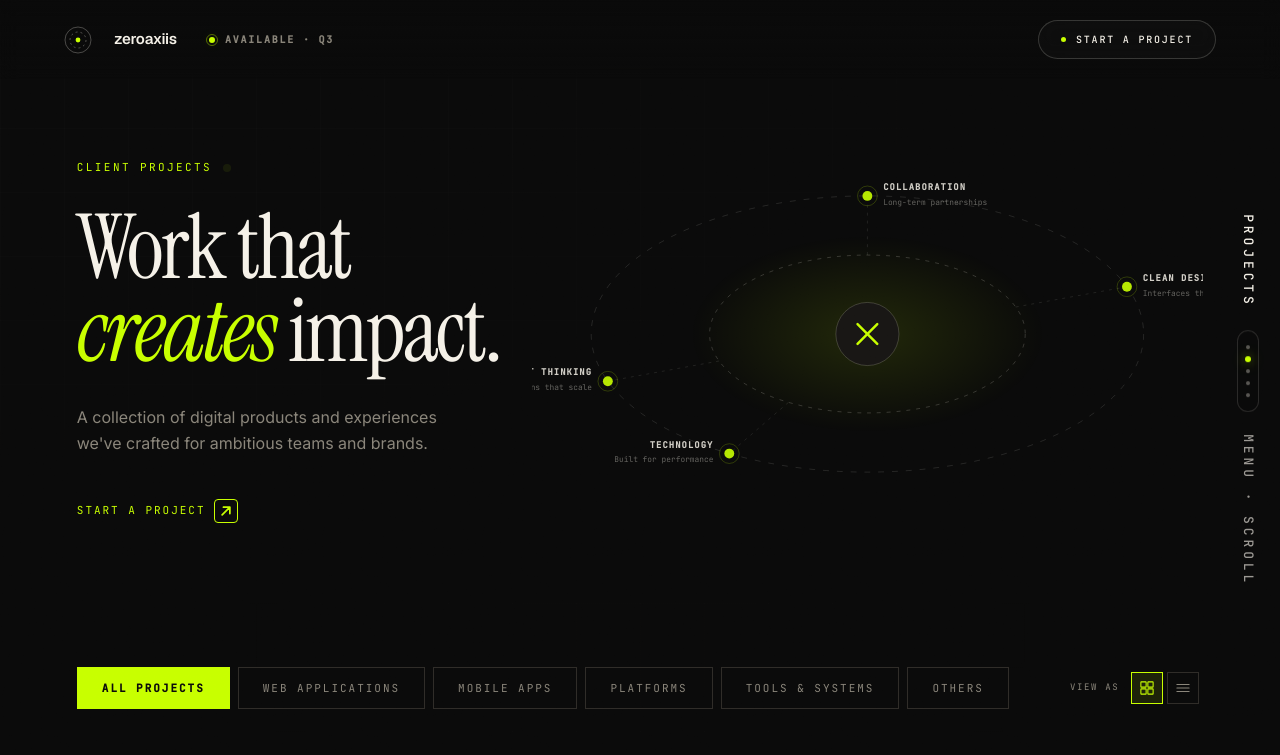
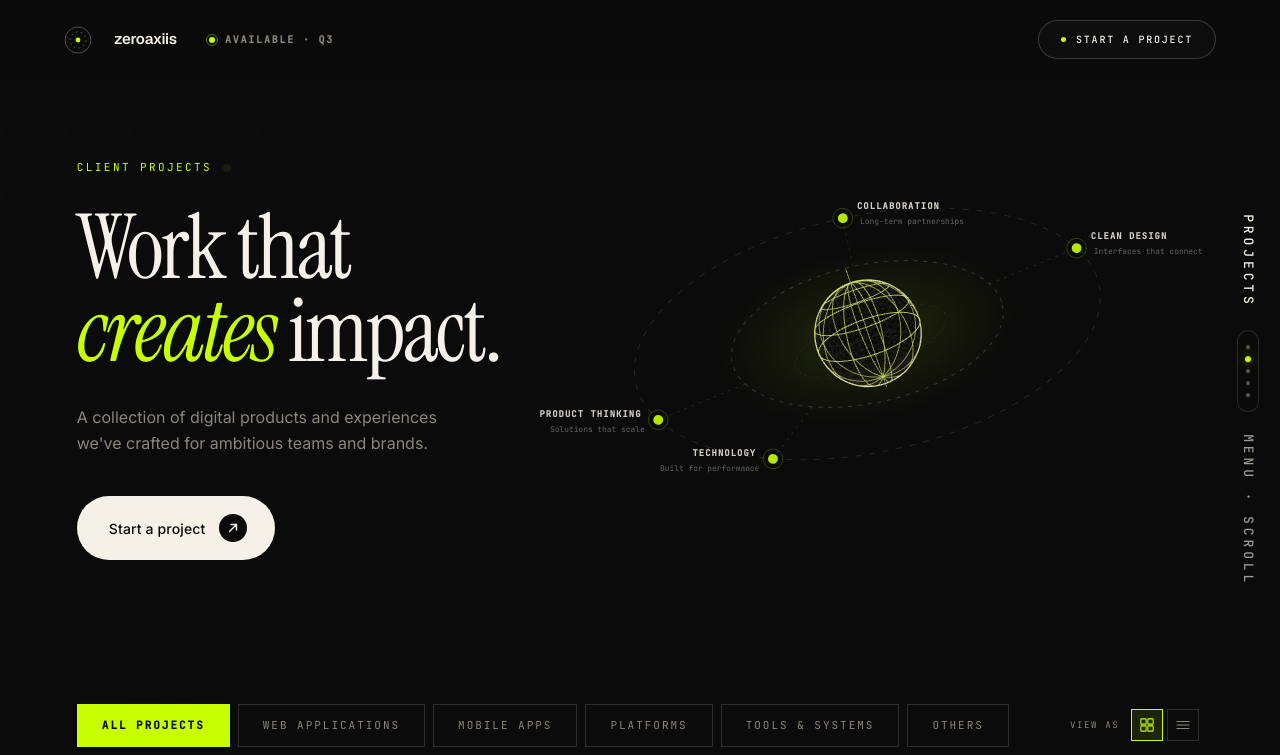
Before and after one commit to zeroaxiis/zeroaxiis, a Next.js app: page /projects in a window 1280 px wide. Shown: the top 755 px of the page. Built offline with nearby package versions, Linux system fonts and the light colour scheme; grey boxes are pictures that could not be loaded.

Commit message:
feat; Header updated with 3D element

```diff
--- a/components/sections/hero/scene/globe.tsx
+++ b/components/sections/hero/scene/globe.tsx
@@ -17,7 +17,13 @@ import { useWindowPointer } from "./use-window-pointer";
  * - cursor-following tilt + velocity-driven spin boost
  * - hover halo + grid pulse
  */
-export function Globe() {
+export interface GlobeProps {
+  tiltX?: number;
+  tiltZ?: number;
+  interactive?: boolean;
+}
+
+export function Globe({ tiltX = AXIAL_TILT, tiltZ = 0, interactive = true }: GlobeProps = {}) {
   const groupRef = useRef<THREE.Group>(null);
   const meshRef = useRef<THREE.Group>(null);
   const wireRef = useRef<THREE.LineSegments>(null);
@@ -47,7 +53,7 @@ export function Globe() {
   // the hit-sphere and outside the canvas bounds.
   useEffect(() => {
     const onMove = (e: PointerEvent) => {
-      if (!dragging.current) return;
+      if (!interactive || !dragging.current) return;
       const dx = e.clientX - dragLast.current.x;
       const dy = e.clientY - dragLast.current.y;
       dragLast.current.x = e.clientX;
@@ -106,8 +112,8 @@ export function Globe() {
     const t = state.clock.elapsedTime;
 
     // Pointer velocity → drives spin boost + halo intensity
-    const px = winPointer.current.x;
-    const py = winPointer.current.y;
+    const px = interactive ? winPointer.current.x : 0;
+    const py = interactive ? winPointer.current.y : 0;
     const dpx = px - winPointerLast.current.x;
     const dpy = py - winPointerLast.current.y;
     const v = Math.min(Math.sqrt(dpx * dpx + dpy * dpy) * 60, 1.5);
@@ -144,10 +150,11 @@ export function Globe() {
     }
     if (groupRef.current) {
       groupRef.current.rotation.x =
-        AXIAL_TILT +
+        tiltX +
         rotX.current +
         followX.current +
         Math.sin(t * 0.15) * 0.02;
+      groupRef.current.rotation.z = tiltZ;
       const breath = 1 + winVelocity.current * 0.04;
       const s = (hovered ? 1.06 : 1) * breath;
       groupRef.current.scale.lerp(new THREE.Vector3(s, s, s), 0.18);
@@ -194,15 +201,18 @@ export function Globe() {
   });
 
   const onOver = (e: ThreeEvent<PointerEvent>) => {
+    if (!interactive) return;
     e.stopPropagation();
     setHovered(true);
     if (!dragging.current) document.body.style.cursor = "grab";
   };
   const onOut = () => {
+    if (!interactive) return;
     setHovered(false);
     if (!dragging.current) document.body.style.cursor = "";
   };
   const onDown = (e: ThreeEvent<PointerEvent>) => {
+    if (!interactive) return;
     e.stopPropagation();
     dragging.current = true;
     dragLast.current.x = e.clientX;
@@ -213,7 +223,7 @@ export function Globe() {
   };
 
   return (
-    <group ref={groupRef} rotation={[AXIAL_TILT, 0, 0]}>
+    <group ref={groupRef} rotation={[tiltX, 0, tiltZ]}>
       {/* Invisible hit-sphere — captures pointer events for the whole globe */}
       <mesh onPointerOver={onOver} onPointerOut={onOut} onPointerDown={onDown}>
         <sphereGeometry args={[GLOBE_R + 0.15, 24, 24]} />
--- a/components/sections/projects-hero.tsx
+++ b/components/sections/projects-hero.tsx
@@ -1,7 +1,13 @@
 "use client";
 
 import { motion } from "motion/react";
-import { ArrowUpRightIcon } from "@/components/icons";
+import { ArrowUpRightSmallIcon } from "@/components/icons";
+import { Magnetic } from "@/components/ui/magnetic";
+import styles from "@/components/sections/hero/hero.module.css";
+import { Canvas } from "@react-three/fiber";
+import { Float } from "@react-three/drei";
+import { Suspense } from "react";
+import { Globe } from "@/components/sections/hero/scene";
 
 const ORBIT_NODES = [
   {
@@ -86,23 +92,49 @@ export function ProjectsHero() {
             </motion.p>
 
             {/* CTA */}
+            <Magnetic strength={0.35} className="inline-block w-fit">
               <motion.a
                 href="#"
-              className="inline-flex items-center gap-2 font-label-mono text-label-mono text-accent uppercase tracking-[0.18em] group"
+                className={styles.cta}
                 initial={{ opacity: 0, y: 12 }}
                 animate={{ opacity: 1, y: 0 }}
                 transition={{ duration: 0.5, delay: 0.3 }}
               >
-              START A PROJECT
-              <span className="inline-flex items-center justify-center w-6 h-6 border border-accent rounded-sm group-hover:bg-accent group-hover:text-ink transition-all duration-300">
-                <ArrowUpRightIcon width={12} height={12} strokeWidth={2} />
+                <span>Start a project</span>
+                <span className={styles.ctaArrow}>
+                  <ArrowUpRightSmallIcon />
                 </span>
               </motion.a>
+            </Magnetic>
           </div>
 
           {/* Right: orbit diagram */}
           <div className="relative flex-1 min-w-0 h-[380px] hidden md:block">
             <OrbitDiagram />
+
+            {/* 3D Globe overlay at the center */}
+            <div className="absolute inset-0 flex items-center justify-center pointer-events-auto">
+              <div className="w-[180px] h-[180px]">
+                <Canvas
+                  camera={{ position: [0, 0, 4.5], fov: 42 }}
+                  dpr={[1, 1.6]}
+                  gl={{ antialias: true, alpha: true }}
+                  style={{ background: "transparent" }}
+                >
+                  <Suspense fallback={null}>
+                    <ambientLight intensity={0.4} />
+                    <Float
+                      speed={0.5}
+                      rotationIntensity={0.15}
+                      floatIntensity={0.25}
+                      floatingRange={[-0.06, 0.06]}
+                    >
+                      <Globe tiltX={(20 * Math.PI) / 180} tiltZ={(18 * Math.PI) / 180} interactive={false} />
+                    </Float>
+                  </Suspense>
+                </Canvas>
+              </div>
+            </div>
           </div>
         </div>
       </div>
@@ -115,11 +147,11 @@ function OrbitDiagram() {
   const cx = 340;
   const cy = 190;
   // Outer ellipse
-  const rx1 = 280;
-  const ry1 = 140;
+  const rx1 = 240;
+  const ry1 = 120;
   // Inner ellipse
-  const rx2 = 160;
-  const ry2 = 80;
+  const rx2 = 140;
+  const ry2 = 70;
 
   // Compute node positions on the outer ellipse
   const nodes = [
@@ -150,6 +182,7 @@ function OrbitDiagram() {
         </radialGradient>
       </defs>
 
+      <g transform={`rotate(-12 ${cx} ${cy})`}>
         {/* Glow circle behind centre */}
         <ellipse cx={cx} cy={cy} rx={rx2 + 20} ry={ry2 + 20} fill="url(#orbit-glow)" />
 
@@ -175,12 +208,6 @@ function OrbitDiagram() {
           strokeWidth="1"
           strokeDasharray="4 6"
         />
-
-      {/* Centre icon */}
-      <circle cx={cx} cy={cy} r={32} fill="#181614" stroke="rgba(245,241,232,0.18)" strokeWidth="1" />
-      {/* X mark (zeroaxiis logo-ish) */}
-      <line x1={cx - 10} y1={cy - 10} x2={cx + 10} y2={cy + 10} stroke="#c8ff00" strokeWidth="2.5" strokeLinecap="round" />
-      <line x1={cx + 10} y1={cy - 10} x2={cx - 10} y2={cy + 10} stroke="#c8ff00" strokeWidth="2.5" strokeLinecap="round" />
 
         {/* Nodes */}
         {nodes.map((node) => {
@@ -215,6 +242,7 @@ function OrbitDiagram() {
                 fontFamily="JetBrains Mono, monospace"
                 fontWeight="600"
                 letterSpacing="0.12em"
+                transform={`rotate(12 ${labelX} ${outerPt.y - 6})`}
               >
                 {node.label}
               </text>
@@ -225,12 +253,14 @@ function OrbitDiagram() {
                 fill="rgba(245,241,232,0.38)"
                 fontSize="8"
                 fontFamily="JetBrains Mono, monospace"
+                transform={`rotate(12 ${labelX} ${outerPt.y + 9})`}
               >
                 {node.sub}
               </text>
             </g>
           );
         })}
+      </g>
     </svg>
   );
 }
```
Lines whose indentation alone changed are shown as unchanged.
